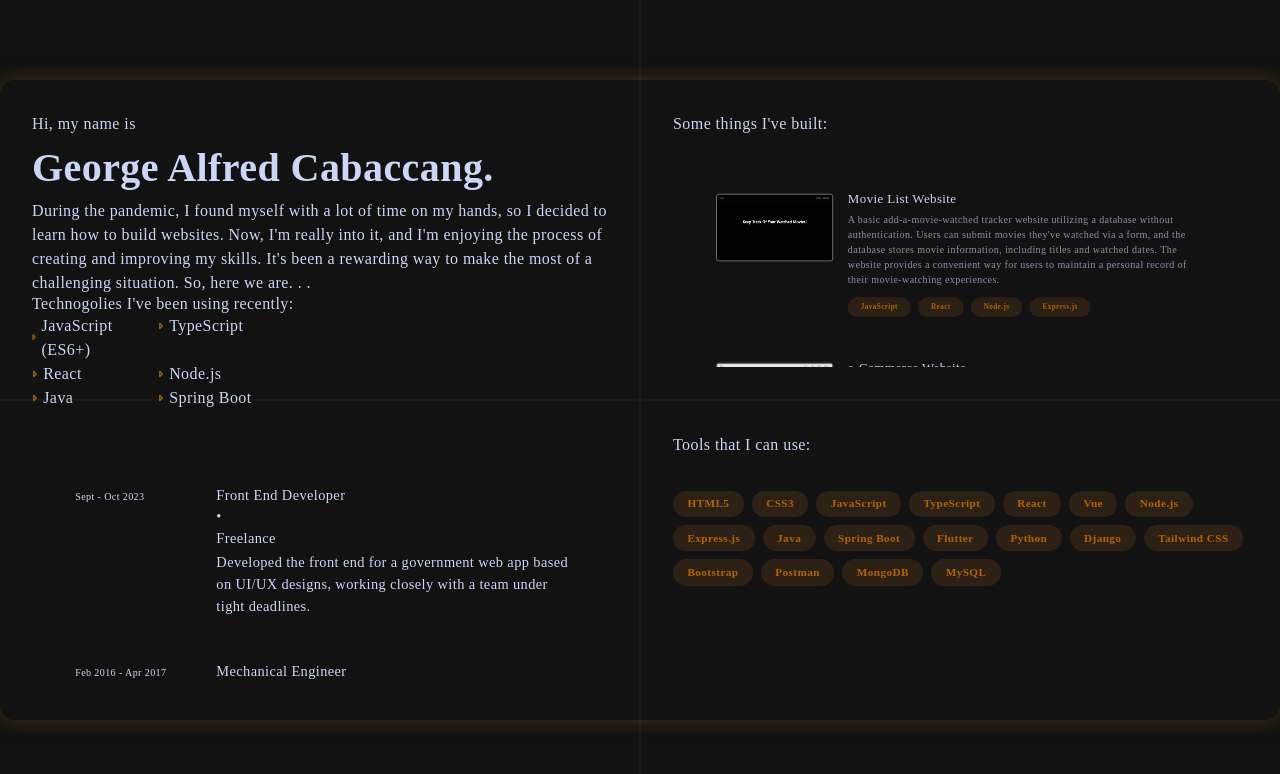
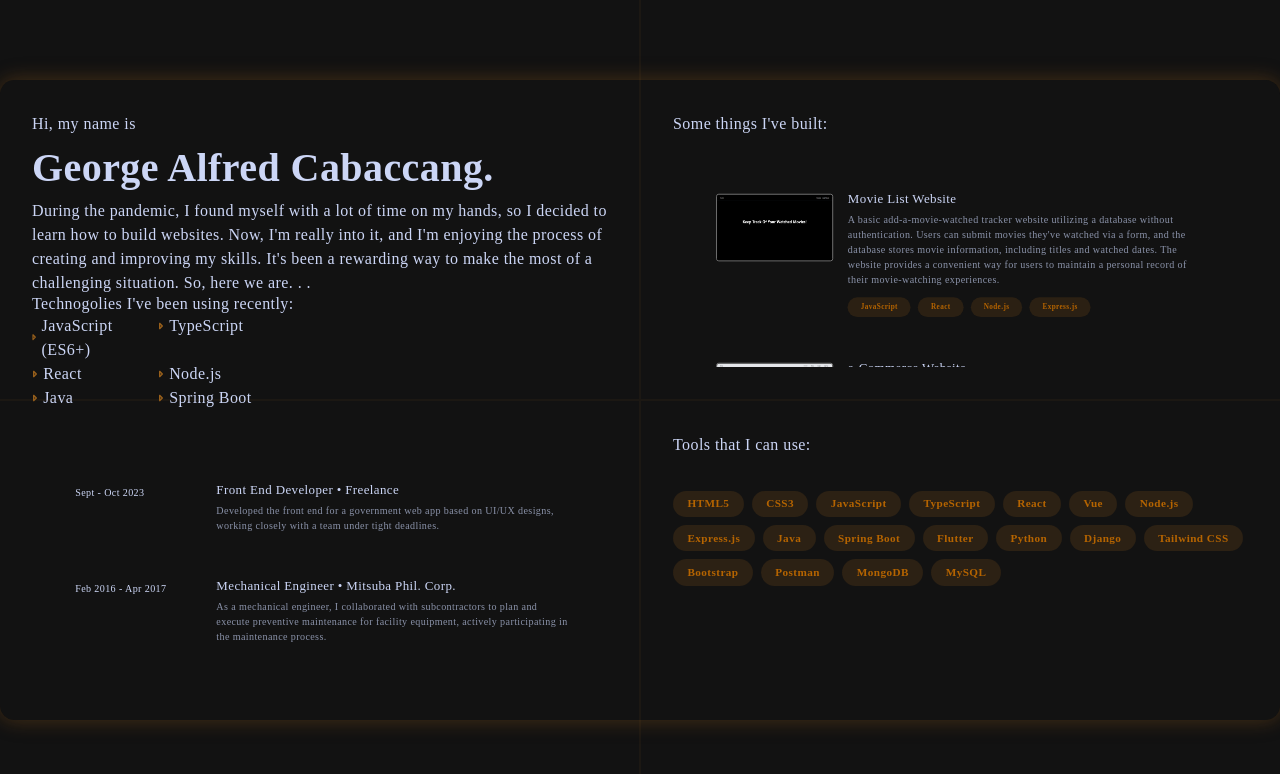
Before and after one commit to georgecabaccang/personal-website, a React (Vite) app: page / in a window 1280 px wide. Shown: the top 774 px of the page. Built offline with nearby package versions, Linux system fonts and the light colour scheme; a web font is replaced by a local one.

Commit message:
Remove ExperienceHeader and replace with TextGroup component.

```diff
--- a/src/components/sections/experience/experienceItem/Experience.tsx
+++ b/src/components/sections/experience/experienceItem/Experience.tsx
@@ -1,31 +1,19 @@
 import ExperienceType from "../../../../types/ExperienceType";
 import ListItemCard from "../../../ui/cards/list/list-item/ListItem";
+import TextGroup from "../../../ui/cards/text-group-container/TextGroup";
 import ExperienceDate from "./ExperienceDate";
-import ExperienceSummaryGroup from "./experience-summary-group/ExperienceSummaryGroup";
-import ExperienceHeader from "./experience-summary-group/experience-header/ExperienceHeader";
 
 export default function Experience({ experience }: { experience: ExperienceType }) {
     return (
         <ListItemCard>
             <ExperienceDate>{experience.date}</ExperienceDate>
 
-            {/* START of Grouped text component*/}
-            <ExperienceSummaryGroup>
-                {/* START of Header of group */}
-                <ExperienceSummaryGroup.Header>
-                    <ExperienceHeader.Title>{experience.title}</ExperienceHeader.Title>
-                    <ExperienceHeader.Divider>{"•"}</ExperienceHeader.Divider>
-                    <ExperienceHeader.Employer>{experience.employer}</ExperienceHeader.Employer>
-                </ExperienceSummaryGroup.Header>
-                {/* END of Header of group */}
-
-                {/* START of Summary of employement */}
-                <ExperienceSummaryGroup.Summary>
-                    {experience.summary}
-                </ExperienceSummaryGroup.Summary>
-                {/* END of Summary of employement */}
-            </ExperienceSummaryGroup>
-            {/* END of Grouped text component*/}
+            <TextGroup>
+                <TextGroup.Header>
+                    <div>{`${experience.title} • ${experience.employer}`}</div>
+                </TextGroup.Header>
+                <TextGroup.Body>{experience.summary}</TextGroup.Body>
+            </TextGroup>
         </ListItemCard>
     );
 }
--- a/src/components/sections/experience/experienceItem/experience-summary-group/experience-header/ExperienceDivider.tsx
+++ /dev/null
@@ -1,5 +0,0 @@
-import { ReactNode } from "react";
-
-export default function ExperienceDivider({ children }: { children: ReactNode }) {
-    return <div>{children}</div>;
-}
--- a/src/components/sections/experience/experienceItem/experience-summary-group/experience-header/ExperienceEmployer.tsx
+++ /dev/null
@@ -1,5 +0,0 @@
-import { ReactNode } from "react";
-
-export default function ExperienceEmployer({ children }: { children: ReactNode }) {
-    return <div>{children}</div>;
-}
--- a/src/components/sections/experience/experienceItem/experience-summary-group/experience-header/ExperienceHeader.tsx
+++ /dev/null
@@ -1,12 +0,0 @@
-import { ReactNode } from "react";
-import ExprienceTitle from "./ExprienceTitle";
-import ExperienceEmployer from "./ExperienceEmployer";
-import ExperienceDivider from "./ExperienceDivider";
-
-export default function ExperienceHeader({ children }: { children: ReactNode }) {
-    return <div className={`list_item_header `}>{children}</div>;
-}
-
-ExperienceHeader.Title = ExprienceTitle;
-ExperienceHeader.Divider = ExperienceDivider;
-ExperienceHeader.Employer = ExperienceEmployer;
--- a/src/components/sections/experience/experienceItem/experience-summary-group/experience-header/ExprienceTitle.tsx
+++ /dev/null
@@ -1,5 +0,0 @@
-import { ReactNode } from "react";
-
-export default function ExprienceTitle({ children }: { children: ReactNode }) {
-    return <div>{children}</div>;
-}
```
